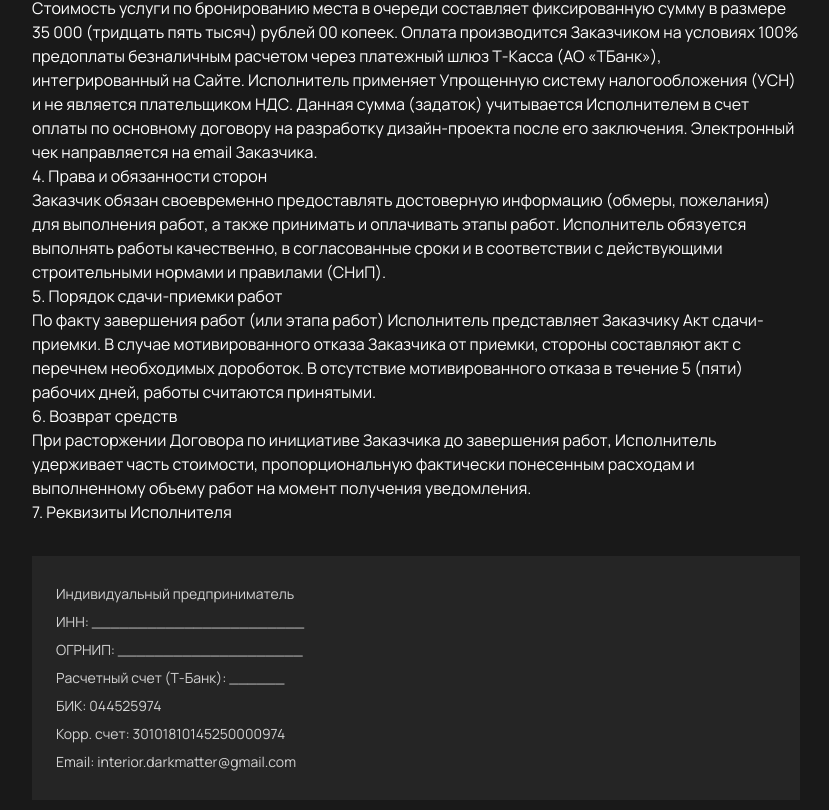
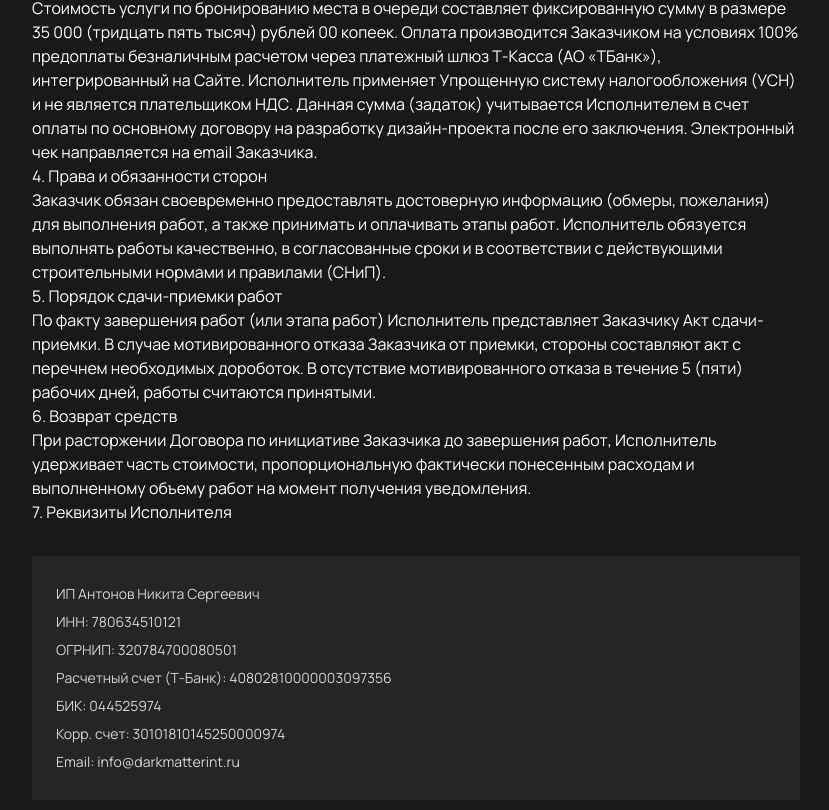
Before and after one commit to niksantonov77/darkmatterinterior, a React (Vite) app: page /offer in a window 1280 px wide. Shown: the part 615-1425 px from the top of the page, without its empty margins (224-1053 px from the left). Built offline with nearby package versions, Linux system fonts and the light colour scheme; a web font is replaced by a local one.

Commit message:
Add real business details to footer and legal offer

```diff
--- a/src/App.tsx
+++ b/src/App.tsx
@@ -121,16 +121,16 @@ function App() {
                         {/* Legal Details */}
                         <div className="flex flex-col gap-2 text-[10px] md:text-xs text-white/30 font-sans leading-relaxed">
                             <span className="text-white/50 uppercase tracking-widest mb-1 text-[9px] md:text-[10px]">Реквизиты</span>
-                            <span>ИП Фамилия Имя Отчество [ЗАПОЛНИТЬ]</span>
-                            <span>ИНН: 000000000000 | ОГРНИП: 000000000000000</span>
-                            <span>Юр. адрес: г. Москва, ул. Примерная, д. 1 [ЗАПОЛНИТЬ]</span>
+                            <span>ИП Антонов Никита Сергеевич</span>
+                            <span>ИНН: 780634510121 | ОГРНИП: 320784700080501</span>
+                            <span>Юр. адрес: г. Санкт-Петербург</span>
                         </div>
 
                         {/* Contact & Support */}
                         <div className="flex flex-col gap-2 text-[10px] md:text-xs text-white/30 font-sans">
                             <span className="text-white/50 uppercase tracking-widest mb-1 text-[9px] md:text-[10px]">Служба Поддержки</span>
                             <a href="mailto:info@darkmatterint.ru" className="hover:text-white transition-colors">info@darkmatterint.ru</a>
-                            <a href="tel:+70000000000" className="hover:text-white transition-colors">+7 (000) 000-00-00 [ЗАПОЛНИТЬ]</a>
+                            <a href="tel:+79119117532" className="hover:text-white transition-colors">+7 (911) 911-75-32</a>
                         </div>
 
                         {/* Payments & Bank Links */}
--- a/src/pages/Offer.tsx
+++ b/src/pages/Offer.tsx
@@ -67,13 +67,13 @@ export default function Offer() {
 
                     <h2>7. Реквизиты Исполнителя</h2>
                     <div className="bg-white/5 p-6 mt-8 text-sm text-white/80 leading-loose">
-                        <p>Индивидуальный предприниматель</p>
-                        <p>ИНН: _______________________</p>
-                        <p>ОГРНИП: ____________________</p>
-                        <p>Расчетный счет (Т-Банк): ______</p>
+                        <p>ИП Антонов Никита Сергеевич</p>
+                        <p>ИНН: 780634510121</p>
+                        <p>ОГРНИП: 320784700080501</p>
+                        <p>Расчетный счет (Т-Банк): 40802810000003097356</p>
                         <p>БИК: 044525974</p>
                         <p>Корр. счет: 30101810145250000974</p>
-                        <p>Email: interior.darkmatter@gmail.com</p>
+                        <p>Email: info@darkmatterint.ru</p>
                     </div>
                 </div>
             </div>
```
